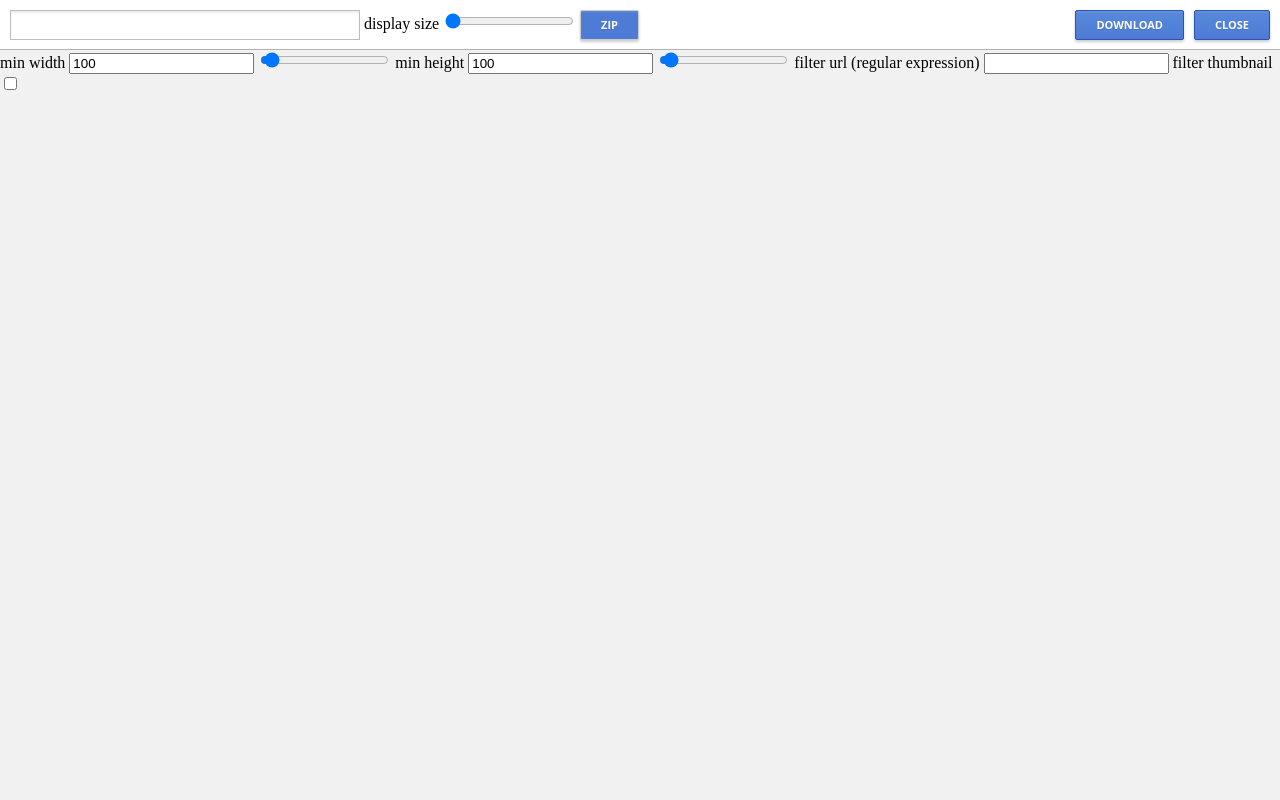
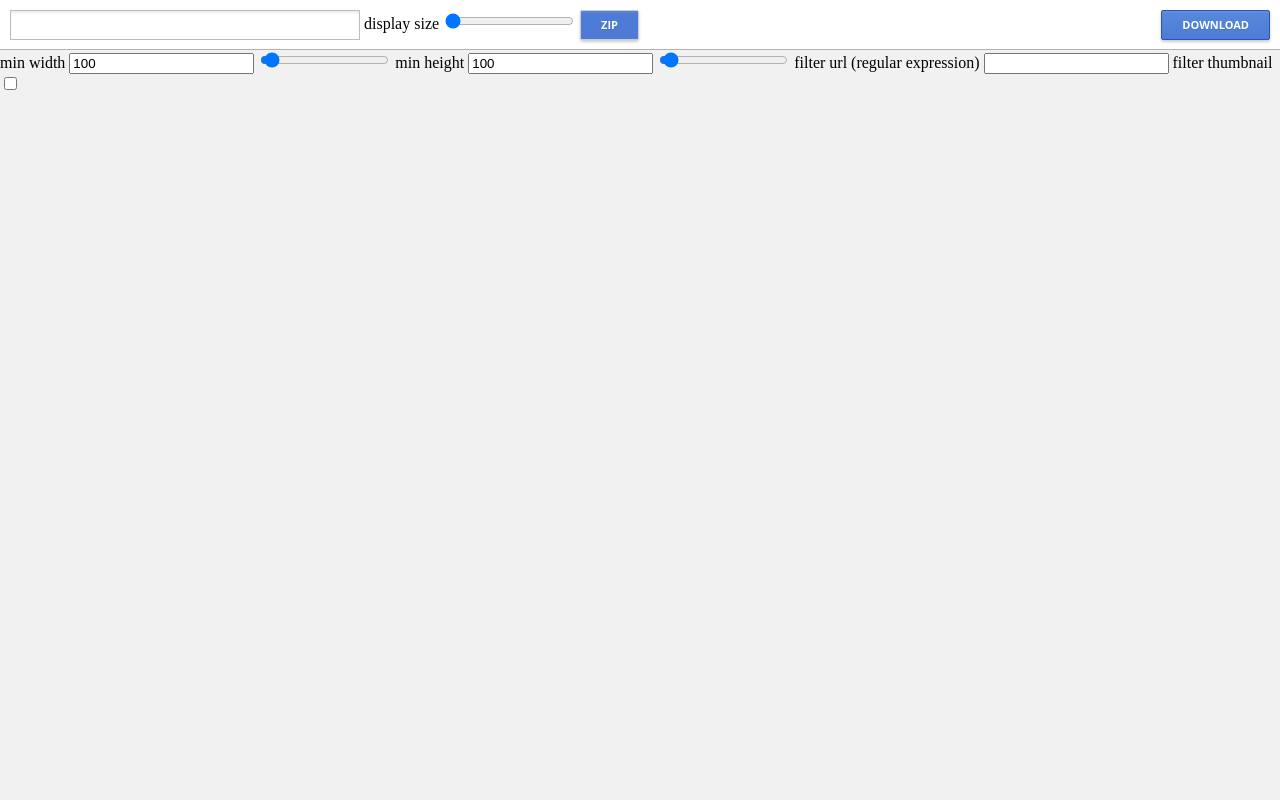
Before and after one commit to grassedge/imazip, a web app: file html/download.html in a window 1280 px wide. Run offline with its HTML, style and script files only (its server is not run), Linux system fonts and the light colour scheme.

Commit message:
remove close button

```diff
--- a/css/download.css
+++ b/css/download.css
@@ -95,8 +95,7 @@ input:checked + .zip-label {
   border: 1px solid #4078c7;
   font-size: 1em;
 }
-.download-button,
-.close-button {
+.download-button {
   float: right;
   -webkit-user-select: none;
   background-color: #4d7bd6;
@@ -120,15 +119,9 @@ input:checked + .zip-label {
   text-shadow: rgba(0, 0, 0, 0.0980392) 0px 1px 1px;
   text-transform: uppercase;
   margin-left: 10px;
-}
-.download-button {
   right: 100px;
 }
-.close-button {
-  right: 13px;
-}
-.download-button:active,
-.close-button:active {
+.download-button:active {
   background-color: #5c92ff;
   border: 1px solid #4076ff;
 }
--- a/html/download.html
+++ b/html/download.html
@@ -11,7 +11,6 @@
     <div class="imazip-container">
       <div class="imazip-header">
         <input class="download-filename" type="text" value="" />
-        <button class="close-button">close</button>
         <button class="download-button">Download</button>
         <label>
           <span>display size</span>
--- a/js/download.ts
+++ b/js/download.ts
@@ -231,7 +231,6 @@ class Downloader {
         this.imageService = args.imageService;
 
         this.imageService.on('fetch:urls', this.onFetchUrls);
-        this.$el.on('click', '.close-button', this.onClickClose);
         this.$el.on('click', '.download-button', this.onClickDownload);
         this.$el.on('change', '.image-size', this.onChangeImageSizeDisplay);
         this.$el.on('input', '.image-size-filter', this.onInputImageSizeFilter);
@@ -289,10 +288,6 @@ class Downloader {
         });
     };
 
-    private onClickClose = (e) => {
-        close();
-    };
-
     private onChangeImageSizeDisplay = (e) => {
         var range = $(e.target).val();
         this.resizeImage(6 - range);
```
